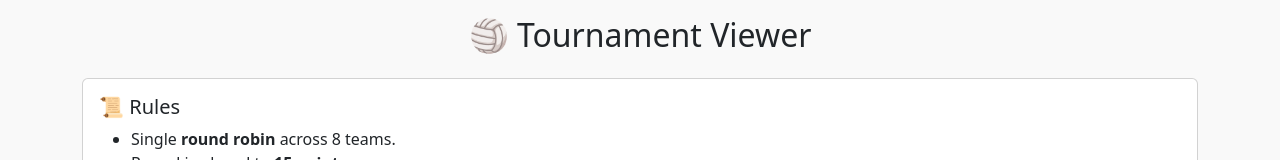
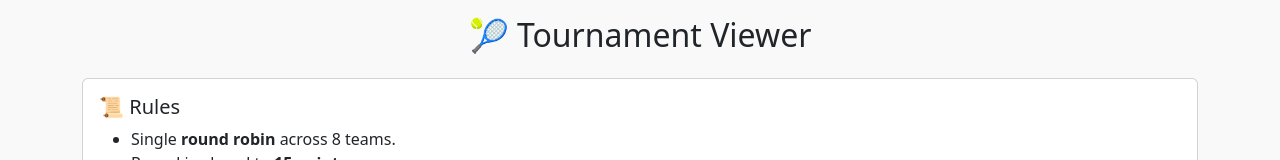
Before and after one commit to arauf037/pedalschedule, a plain HTML site: page index.html in a window 1280 px wide. Shown: the top 160 px of the page. Drawn offline with nearby package versions, Linux system fonts and the light colour scheme; no server answers.

Commit message:
Update index.html

```diff
--- a/index.html
+++ b/index.html
@@ -41,7 +41,7 @@
 </head>
 <body class="container py-3">
 
-  <h2 class="text-center mb-4">🏐 Tournament Viewer</h2>
+  <h2 class="text-center mb-4">🎾 Tournament Viewer</h2>
 
   <!-- Rules -->
   <div class="card mb-4">
```
